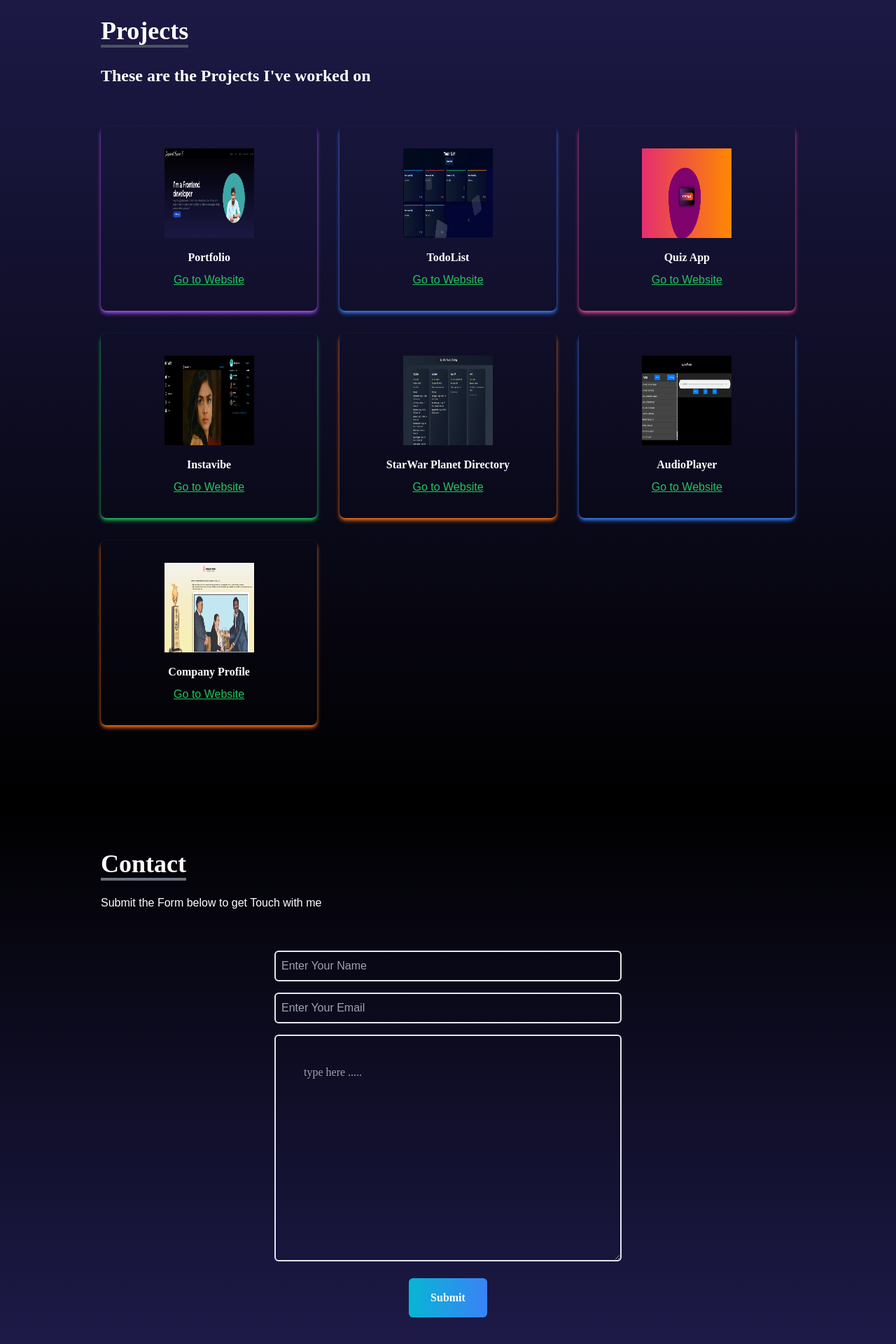
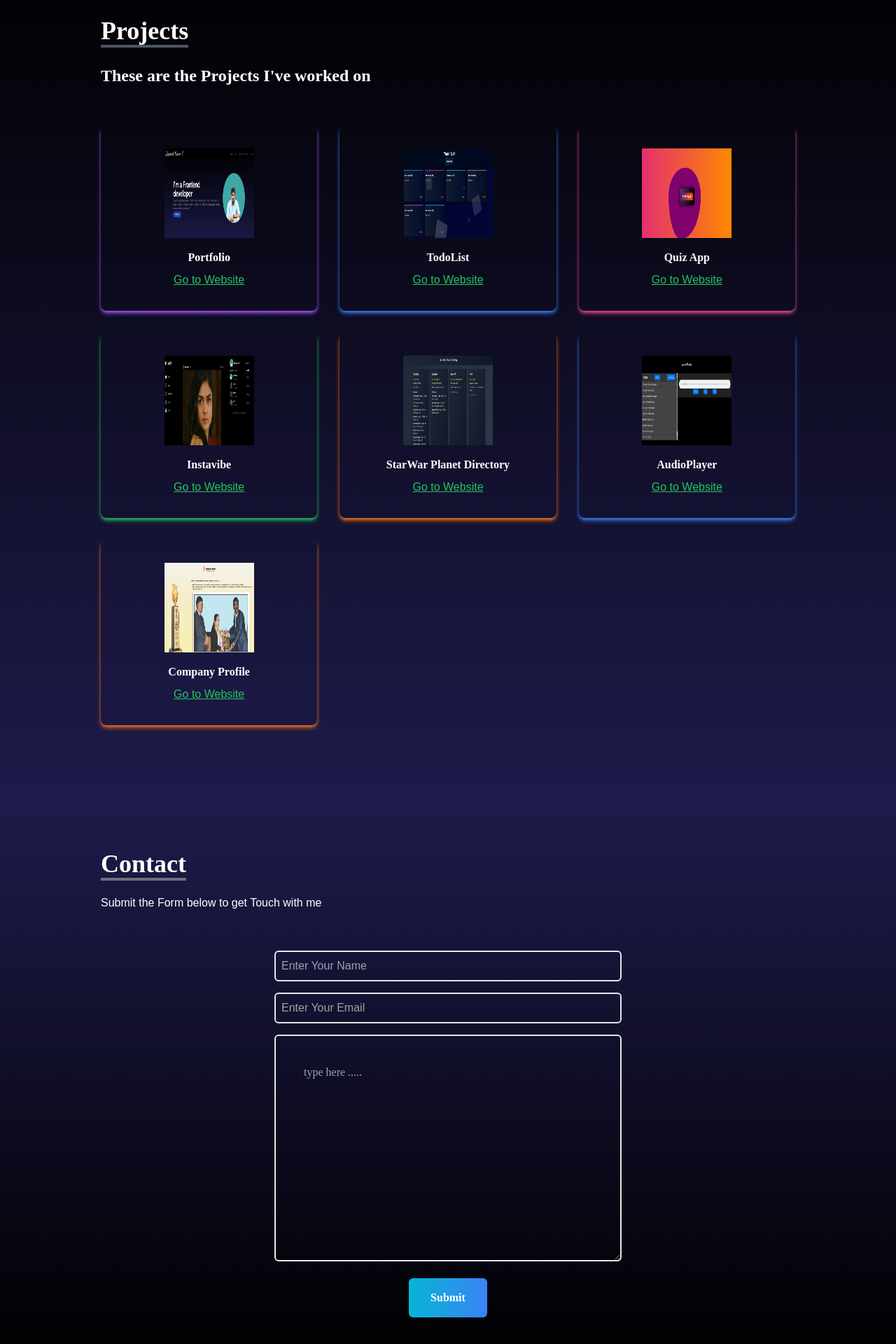
Before and after one commit to Jagadeesh825/portfolio, a React (Create React App) app: page / in a window 1280 px wide. Shown: the part 3556-5476 px from the top of the page at 70% size. Built offline with nearby package versions, Linux system fonts and the light colour scheme.

Commit message:
color changes

```diff
--- a/src/components/Projects.jsx
+++ b/src/components/Projects.jsx
@@ -61,7 +61,7 @@ const Projects = () => {
     ];
 
     return (
-        <div className='w-full bg-gradient-to-t from-black to-indigo-950 min-h-screen py-12 md:py-24'>
+        <div className='w-full bg-gradient-to-t from-indigo-950 to-black min-h-screen py-12 md:py-24'>
             <div className='max-w-screen-lg mx-auto p-4'>
                 <div className='mb-8'>
                     <p className='text-4xl font-new text-white font-bold border-b-4 inline-block border-gray-600'>Projects</p>
--- a/src/components/contact.jsx
+++ b/src/components/contact.jsx
@@ -2,7 +2,7 @@ import React from 'react'
 
 const contact = () => {
   return (
-    <div name="contact" className='w-full h-screen bg-gradient-to-b from-black to-indigo-950 p-4 text-white'>
+    <div name="contact" className='w-full h-screen bg-gradient-to-b from-indigo-950 to-black p-4 text-white'>
 
         <div className='flex flex-col p-4 justify-center max-w-screen-lg mx-auto h-full'>
         <div className='pb-8'>
```
